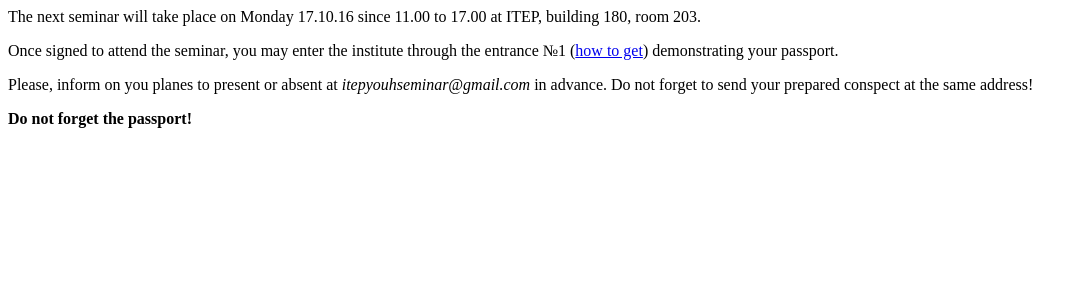
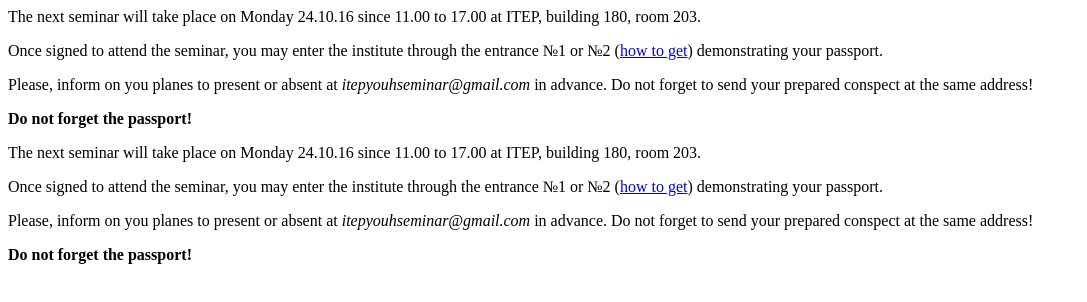
Before and after one commit to itepyouthseminar/Mondayseminar, a plain HTML site: page News.html in a window 1280 px wide. Shown: the whole page, without its empty margins (0-1087 px from the left). Drawn offline with Linux system fonts and the light colour scheme.

Commit message:
Update News.html

```diff
--- a/News.html
+++ b/News.html
@@ -1,14 +1,29 @@
 <html>
-<body>
 	<head>
 		<title>News </title>
 	</head>
-<p> The next seminar will take place on Monday 17.10.16 since 11.00 to 17.00
-				at ITEP, building 180, room 203.</p>
-			  <p>Once signed to attend the seminar, you may enter the institute through the entrance №1
+	<body>
+	<p> The next seminar will take place on Monday 24.10.16 since 11.00 to 17.00 at ITEP, building 180, room 203. </p>
+
+	<p>Once signed to attend the seminar, you may enter the institute through the  entrance №1 or №2
         (<a href="http://www.itep.ru/contacts/">how to get</a>) demonstrating your passport. </p>
-        <p> Please, inform on you planes to present or absent at <em> itepyouhseminar@gmail.com </em>  in advance.
-        Do not forget to send your prepared conspect at the same address! </p>
-    		<b>Do not forget the passport!</b>
-			</body>
+
+	<p> Please, inform on you planes to present or absent at <em> itepyouhseminar@gmail.com </em>  in advance. Do not forget to send your prepared conspect at the same address! </p>
+
+	<b>Do not forget the passport!</b>
+	</body>
+</html><html>
+	<head>
+		<title>News </title>
+	</head>
+	<body>
+	<p> The next seminar will take place on Monday 24.10.16 since 11.00 to 17.00 at ITEP, building 180, room 203. </p>
+
+	<p>Once signed to attend the seminar, you may enter the institute through the  entrance №1 or №2
+        (<a href="http://www.itep.ru/contacts/">how to get</a>) demonstrating your passport. </p>
+
+	<p> Please, inform on you planes to present or absent at <em> itepyouhseminar@gmail.com </em>  in advance. Do not forget to send your prepared conspect at the same address! </p>
+
+	<b>Do not forget the passport!</b>
+	</body>
 </html>
```
